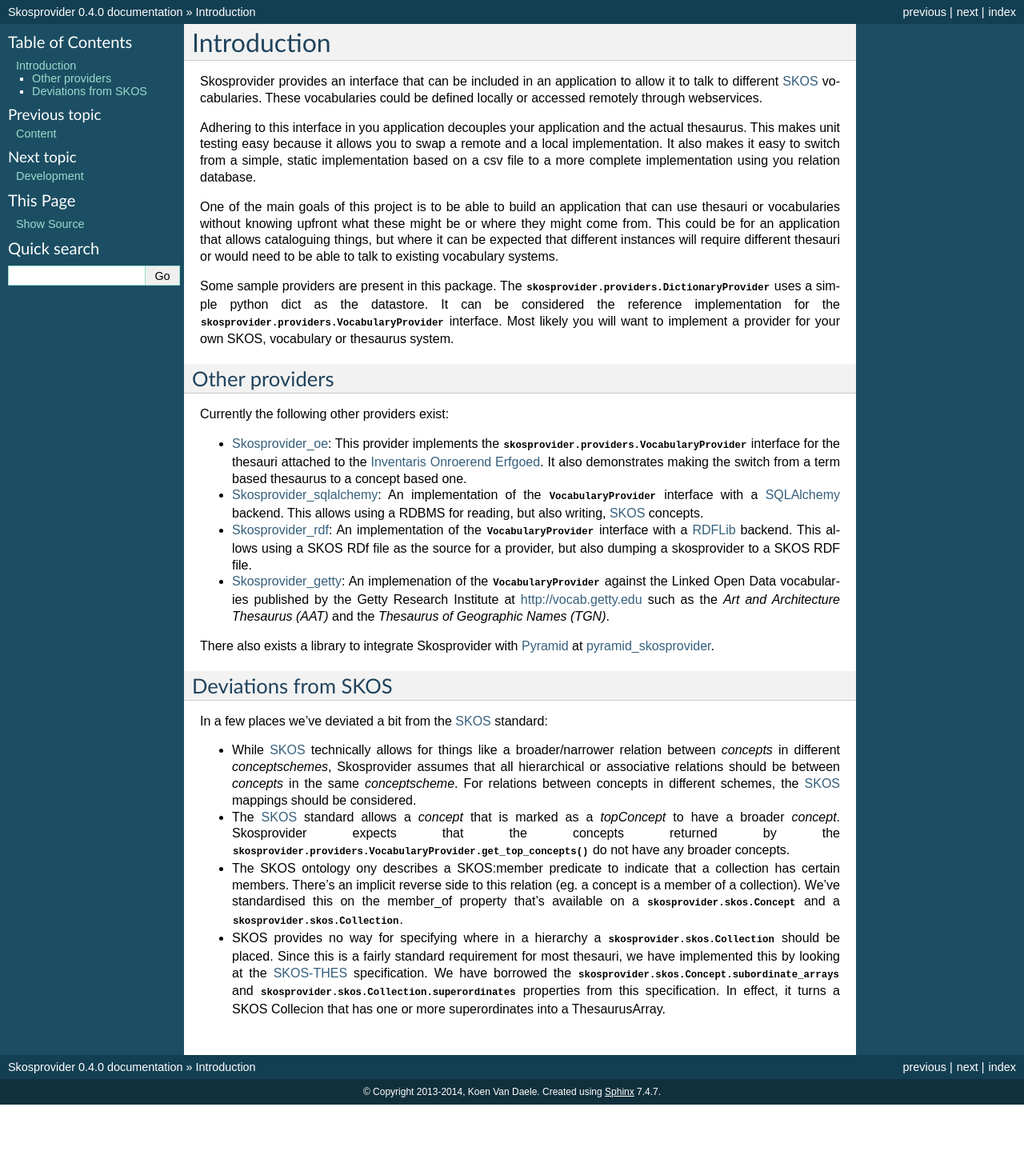
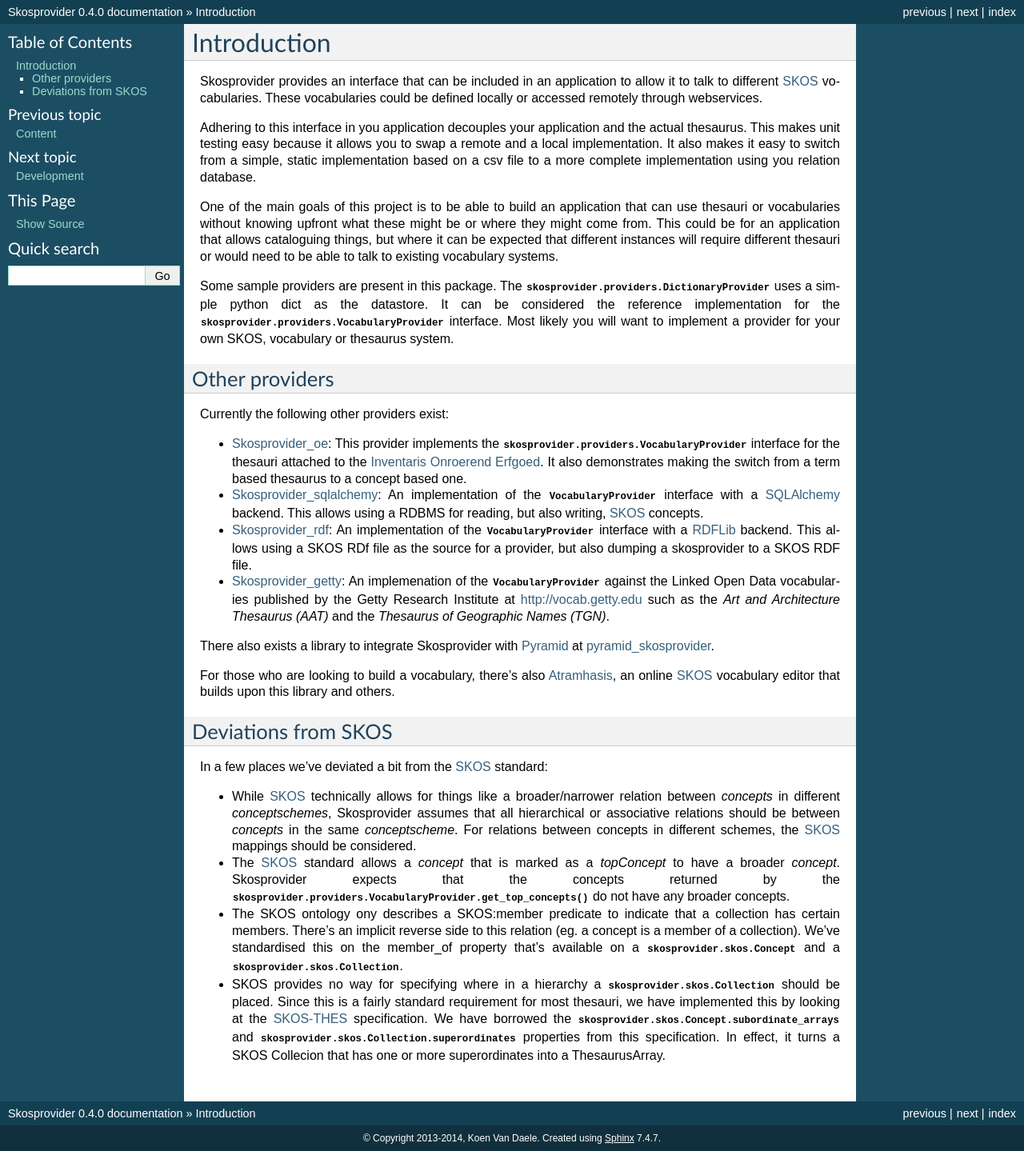
Before and after one commit to OnroerendErfgoed/skosprovider, a Sphinx documentation site: the page built from docs/intro.rst, in a window 1280 px wide. Shown: the whole page at 80% size. Built offline with Sphinx 7.4.7, drawn with Linux system fonts in a browser that asks for light colours; before the commit the page ends 1381 px from its top, so only the background shows below that.

Commit message:
Added link to Atramhasis.

```diff
--- a/docs/intro.rst
+++ b/docs/intro.rst
@@ -61,6 +61,10 @@
 `Pyramid <http://www.pylonsproject.org/>`_ at
 `pyramid_skosprovider <https://github.com/koenedaele/pyramid_skosprovider>`_.
 
+For those who are looking to build a vocabulary, there's also
+`Atramhasis <http://atramhasis.readthedocs.org>`_, an online :term:`SKOS`
+vocabulary editor that builds upon this library and others.
+
 Deviations from SKOS
 --------------------
 
```
